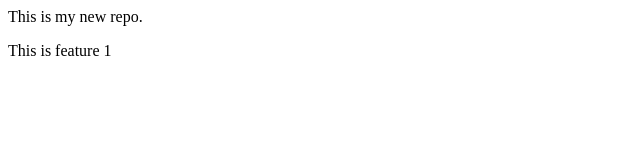
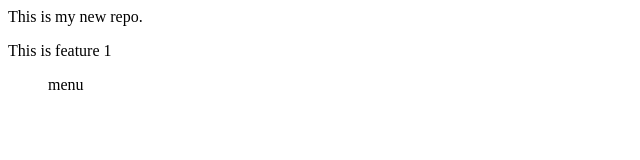
Before and after one commit to SwarajHunde/localrepo, a plain HTML site: page index.html in a window 1280 px wide. Shown: the full height of the page, 0-640 px from the left. Drawn offline with Linux system fonts and the light colour scheme.

Commit message:
Menu is added

```diff
--- a/index.html
+++ b/index.html
@@ -1,2 +1,2 @@
 <p>This is my new repo.</p>
-<p>This is feature 1</p>
+<p>This is feature 1 <menu>menu</menu></p>
```
